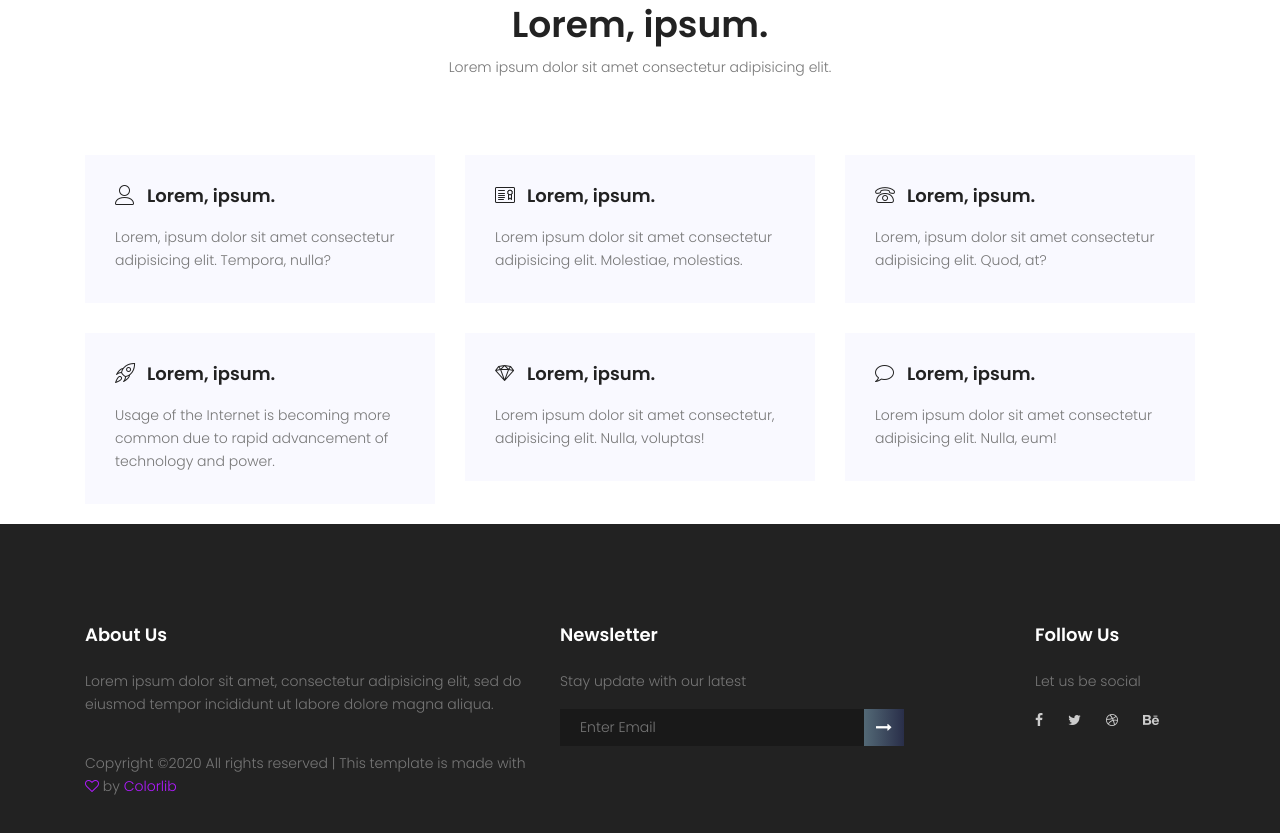
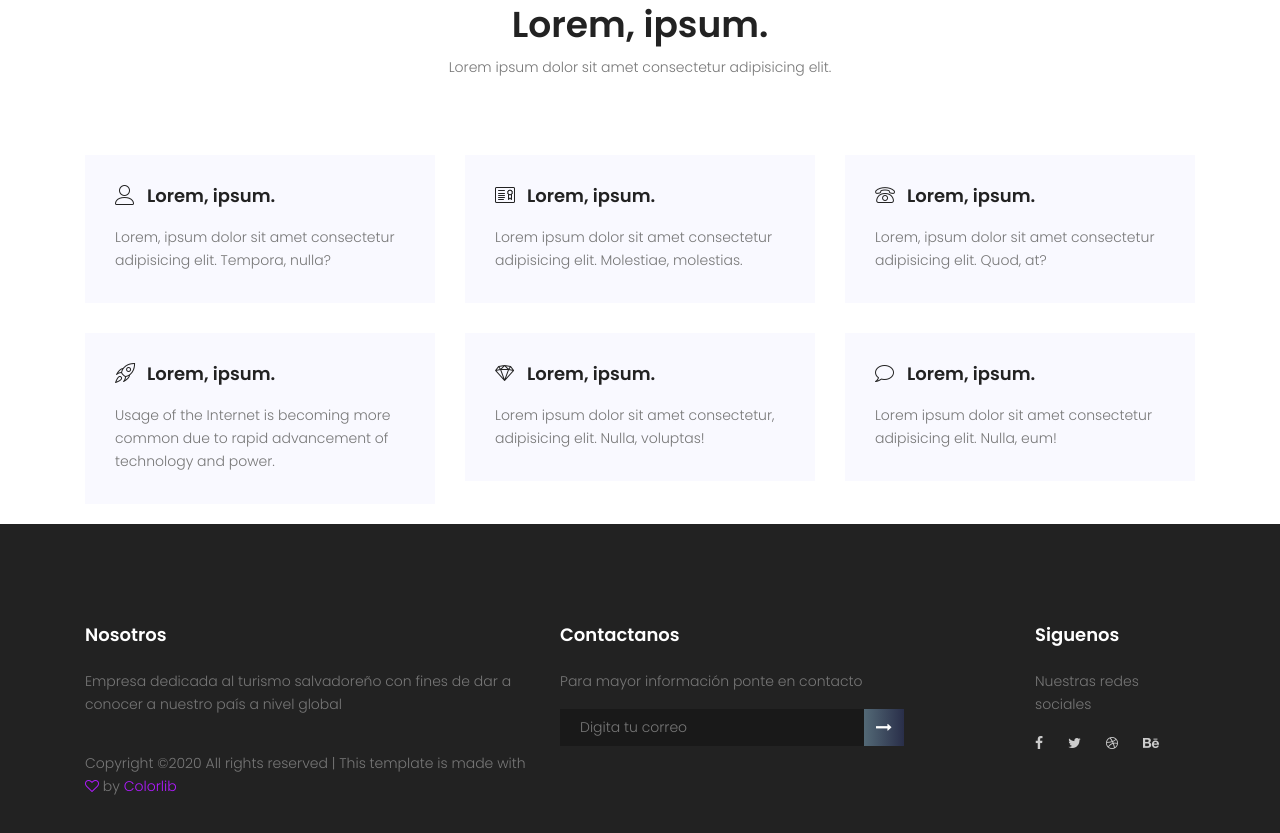
Before and after one commit to glendagarcia/Lugares_Turisticos, a plain HTML site: page adventure-master/occidental.html in a window 1280 px wide. Shown: the part 1550-2383 px from the top of the page. Drawn offline with nearby package versions, Linux system fonts and the light colour scheme.

Commit message:
Update occidental.html

```diff
--- a/adventure-master/occidental.html
+++ b/adventure-master/occidental.html
@@ -203,9 +203,9 @@
 					<div class="row">
 						<div class="col-lg-5 col-md-6 col-sm-6">
 							<div class="single-footer-widget">
-								<h6>About Us</h6>
+								<h6>Nosotros</h6>
 								<p>
-									Lorem ipsum dolor sit amet, consectetur adipisicing elit, sed do eiusmod tempor incididunt ut labore dolore magna aliqua.
+									Empresa dedicada al turismo salvadore&ntilde;o con fines de dar a conocer a nuestro pa&iacute;s a nivel global
 								</p>
 								<!-- Link back to Colorlib can't be removed. Template is licensed under CC BY 3.0. -->
             		<p class="footer-text">Copyright &copy;<script>document.write(new Date().getFullYear());</script> All rights reserved | This template is made with <i class="fa fa-heart-o" aria-hidden="true"></i> by <a href="https://colorlib.com" target="_blank">Colorlib</a></p>
@@ -214,15 +214,15 @@
 						</div>
 						<div class="col-lg-5  col-md-6 col-sm-6">
 							<div class="single-footer-widget">
-								<h6>Newsletter</h6>
-								<p>Stay update with our latest</p>
+								<h6>Contactanos</h6>
+								<p>Para mayor informaci&oacute;n ponte en contacto</p>
 								<div class="" id="mc_embed_signup">
 
 										<form target="_blank" novalidate="true" action="https://spondonit.us12.list-manage.com/subscribe/post?u=1462626880ade1ac87bd9c93a&amp;id=92a4423d01" method="get" class="form-inline">
 
 										<div class="d-flex flex-row">
 
-											<input class="form-control" name="EMAIL" placeholder="Enter Email" onfocus="this.placeholder = ''" onblur="this.placeholder = 'Enter Email '" required="" type="email">
+											<input class="form-control" name="EMAIL" placeholder="Digita tu correo" onfocus="this.placeholder = ''" onblur="this.placeholder = 'Enter Email '" required="" type="email">
 
 
 				                            	<button class="click-btn btn btn-default"><i class="fa fa-long-arrow-right" aria-hidden="true"></i></button>
@@ -241,8 +241,8 @@
 						</div>
 						<div class="col-lg-2 col-md-6 col-sm-6 social-widget">
 							<div class="single-footer-widget">
-								<h6>Follow Us</h6>
-								<p>Let us be social</p>
+								<h6>Siguenos</h6>
+								<p>Nuestras redes sociales</p>
 								<div class="footer-social d-flex align-items-center">
 									<a href="#"><i class="fa fa-facebook"></i></a>
 									<a href="#"><i class="fa fa-twitter"></i></a>
```
